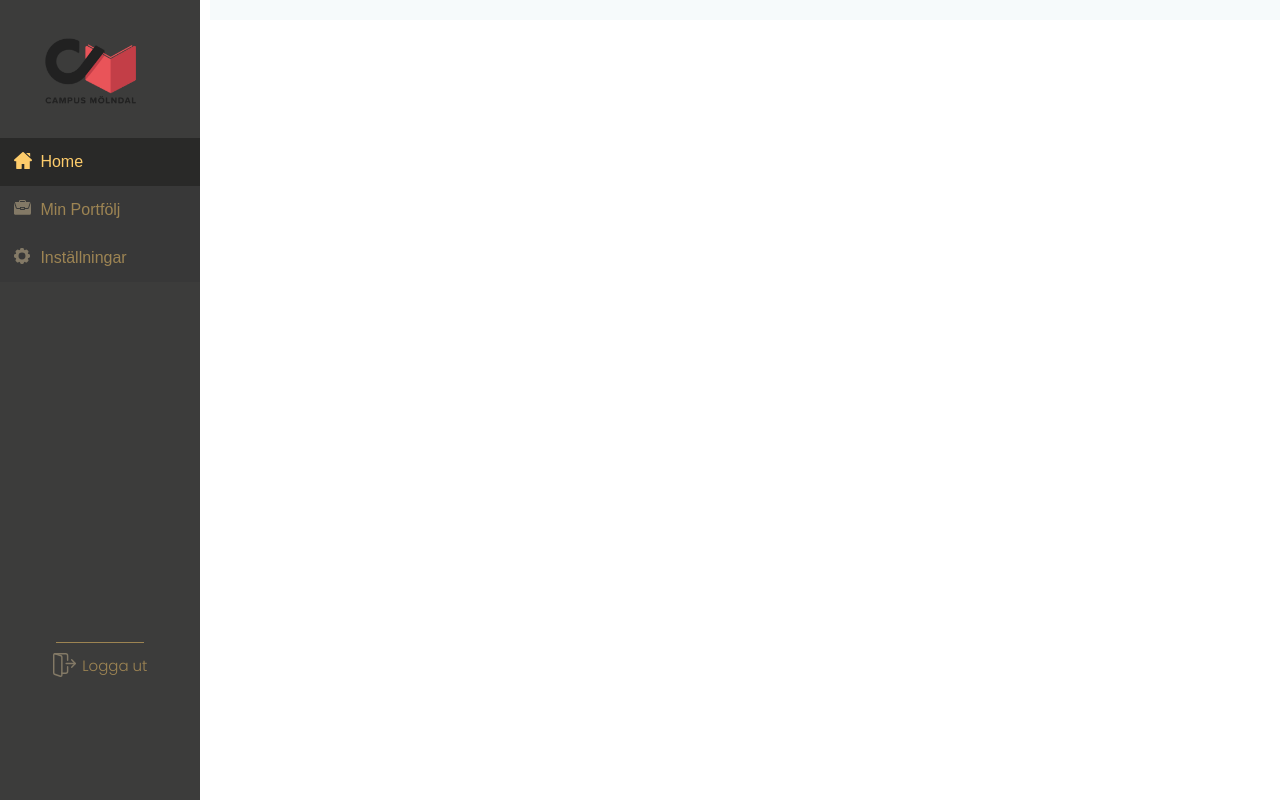
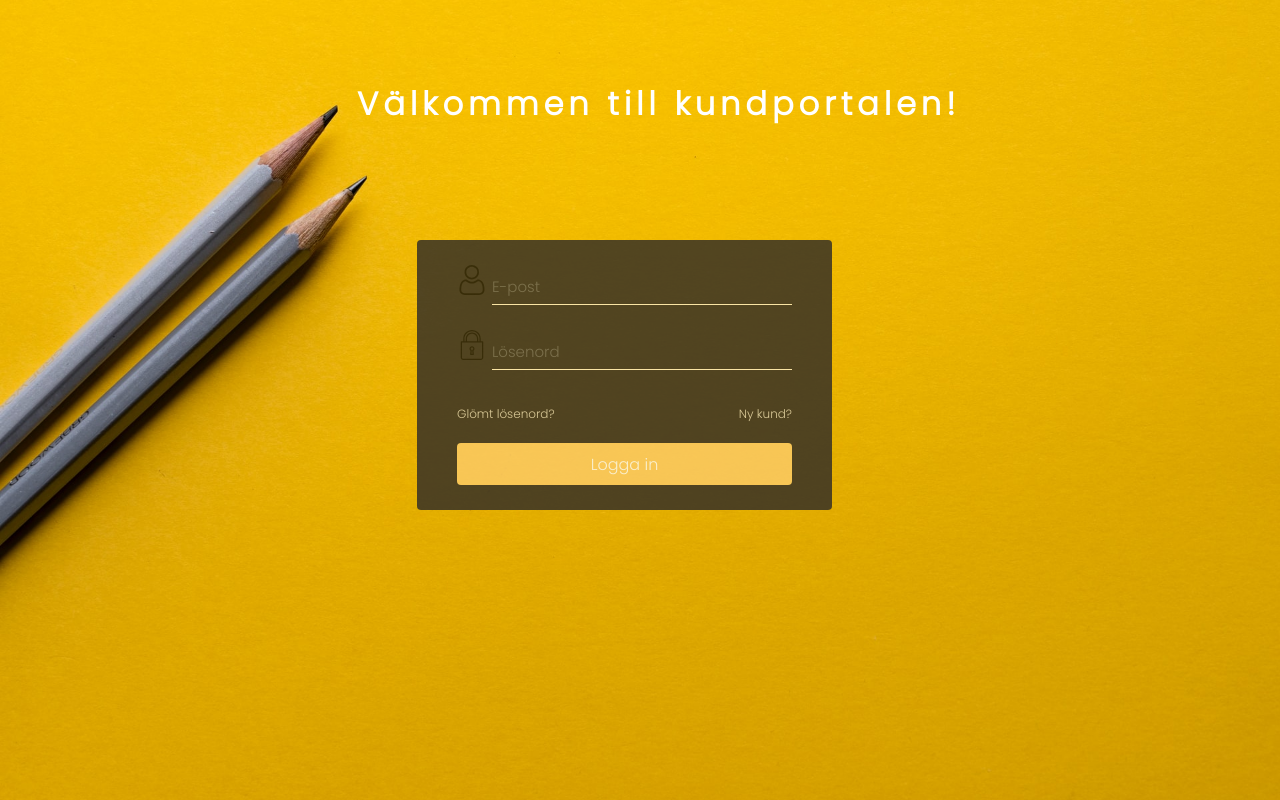
Before and after one commit to patam123/kundportal-projekt-molndal, a React (Create React App) app: page / in a window 1280 px wide. Built offline with nearby package versions, Linux system fonts and the light colour scheme; no server answers.

Commit message:
Navigation for login/register/reset password

```diff
--- a/src/App.js
+++ b/src/App.js
@@ -1,16 +1,31 @@
 import React from "react";
 import DashBoard from "./main/dashboard";
+import Home from "./components/homecomponents/home"
 import Login from "./components/login/login";
 import Register from "./components/login/register";
 import Reset from "./components/login/resetpassword";
+import { BrowserRouter, Route, Switch, Link } from "react-router-dom";
+
 import "./App.css";
-
 
 function App() {
   return (
-    <div>
-      <DashBoard />
-    </div>
+    <BrowserRouter>
+      <div>
+        <Route exact={true} path="/">
+          <Login />
+        </Route>
+        <Route exact={true} path="/register">
+          <Register />
+        </Route>
+        <Route path="/resetpassword">
+          <Reset />
+        </Route>
+        <Route path="/dashboard">
+        <DashBoard />
+      </Route>
+      </div>
+    </BrowserRouter>
   );
 }
 
--- a/src/components/login/login.js
+++ b/src/components/login/login.js
@@ -3,20 +3,30 @@ import Input from "../reusedcomponents/input";
 import LoginCSS from "../../design/loginstyle/login.css";
 import Button from "../reusedcomponents/button";
 import ButtonCss from "../../design/loginstyle/buttonlogin.css";
+import { useHistory } from "react-router-dom";
 
 function Login(props) {
-  const handleSubmit=(e)=>{
+  const history = useHistory();
+
+  function navigateRegister() {
+    history.push("/register");
+  }
+
+  function navigateResetPass() {
+    history.push("/resetpassword");
+  }
+  const handleSubmit = (e) => {
     e.preventDefault();
-    console.log("submit");
-  }
+
+    history.push("/dashboard");
+  };
   return (
     <div id="loginContainer">
       <div id="title">
         <h1>Välkommen till kundportalen!</h1>
       </div>
       <div id="loginCss">
-        <form onSubmit="handleSubmit">
-
+        <form onSubmit={handleSubmit}>
           <div className="loginSubcontainer">
             <p id="userIcon"></p>
 
@@ -38,10 +48,16 @@ function Login(props) {
             />
           </div>
           <br></br>
-          <p id="forgetStyle">Glömt lösenord?</p>
+          <div id="regisResetContainer">
+            <p onClick={navigateResetPass} id="regisReset">
+              Glömt lösenord?
+            </p>
+            <p onClick={navigateRegister} id="regisReset">
+              Ny kund?
+            </p>
+          </div>
 
-          <Button btnText="Logga in" cssValue="btnlogIn"/>
-
+          <Button btnText="Logga in" cssValue="btnlogIn" />
         </form>
       </div>
     </div>
--- a/src/design/loginstyle/login.css
+++ b/src/design/loginstyle/login.css
@@ -1,9 +1,5 @@
 #loginContainer {
-  background: linear-gradient(
-    #d4c0ae,
-    rgba(82, 70, 34, 0.5),
-    #d4c0ae
-  ),
+  background:
   url("../../images/paper.jpg");
   background-size: cover;
   background-repeat: no-repeat;
@@ -19,7 +15,7 @@
   flex-direction: column;
   background-color: rgb(43, 40, 40);
   opacity: 0.8;
-  padding: 80px 40px;
+  padding: 25px 40px;
   border-radius: 4px;
 }
 #inputContainer {
@@ -73,18 +69,23 @@
   font-size: 15px;
 }
 
-#forgetStyle {
+#regisResetContainer{
+  display: flex;
+  justify-content: space-between;
+  padding: 10px 0px;
+}
+#regisReset {
   color: rgb(214, 207, 189);
   cursor: pointer;
-  font-size: 13px;
+  font-size: 12px;
 }
-#forgetStyle:hover {
+#regisReset:hover {
   color: rgb(197, 180, 29);
 }
 
 .btnlogIn {
+  font-size: 16px;
   margin-top: 10px;
-  font-size: 16px;
 }
 
 .btnlogIn:hover {
--- a/src/main/dashboard.js
+++ b/src/main/dashboard.js
@@ -14,7 +14,7 @@ import errorPage from "../components/errorpage/errorpage";
 function Dashboard() {
   const arr = [
     {
-      path: "/",
+      path: "/home",
       icon: "home-Logo",
       name: "Home",
       isexact: true,
@@ -89,7 +89,7 @@ function Dashboard() {
 
         <div id="page-style">
           <Switch>
-            <Route exact={true} path="/">
+            <Route path="/home">
               {userData && shareData && industryData && suggestedIndustries && (
                 <Home
                   user={userData && userData[0]}
```
